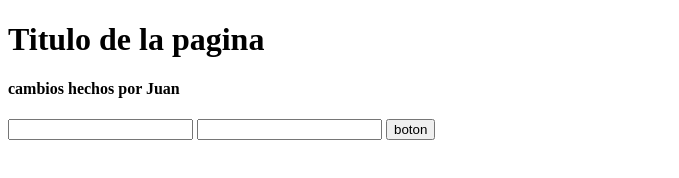
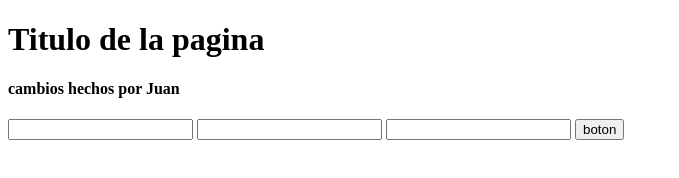
Before and after one commit to ddeivi/repo-pruebas, a plain HTML site: page index.html in a window 1280 px wide. Shown: the whole page, without its empty margins (0-679 px from the left). Drawn offline with Linux system fonts and the light colour scheme.

Commit message:
primer cambio de pepe

```diff
--- a/index.html
+++ b/index.html
@@ -13,6 +13,8 @@
     <form action="#" method="get">
         <input type="text" name="nombre" id="nombre">
         <input type="text" name="apellido" id="apellido">
+        <input type="number" name="edad" id="edad">
+
         <input type="button" value="boton">
     </form>
 
```
